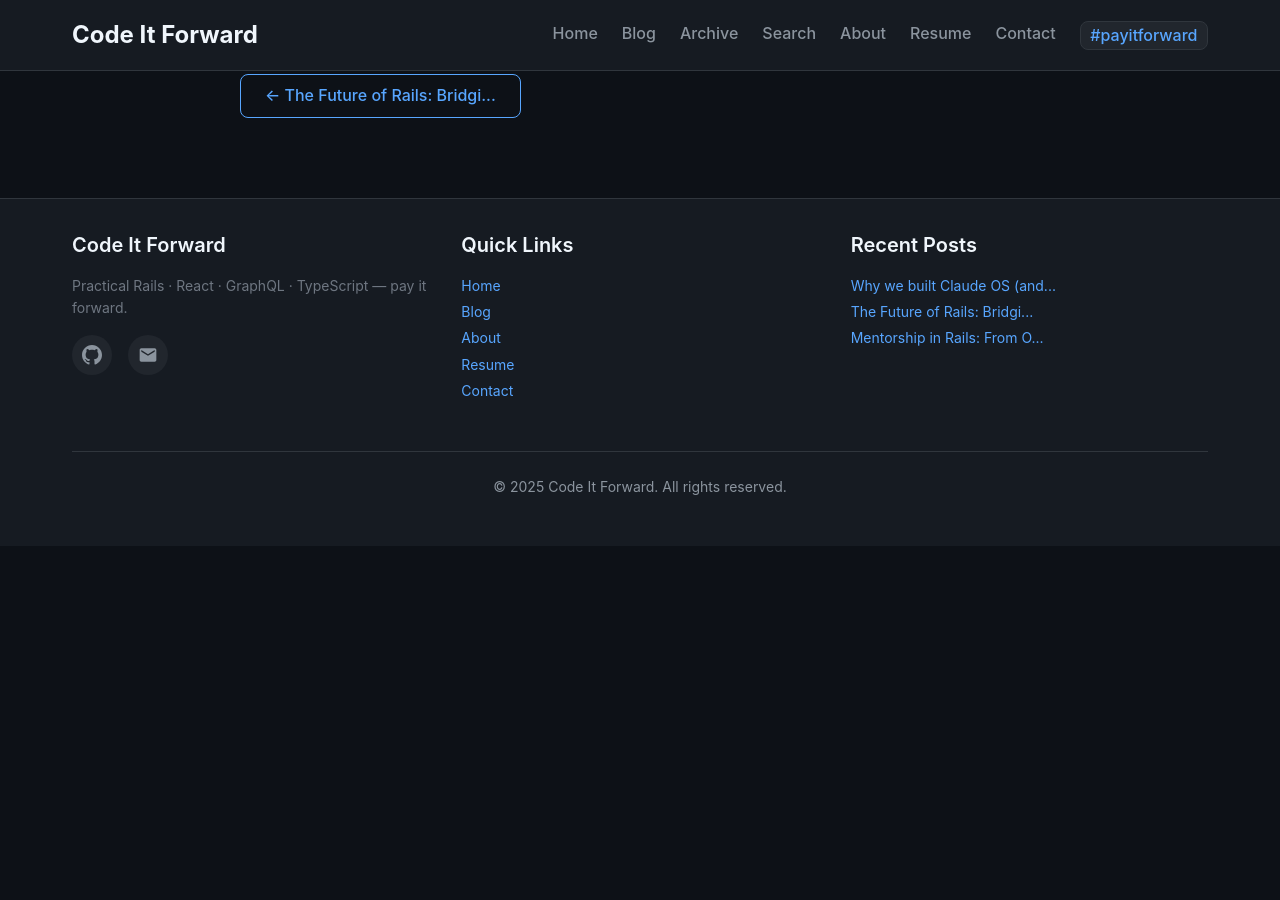
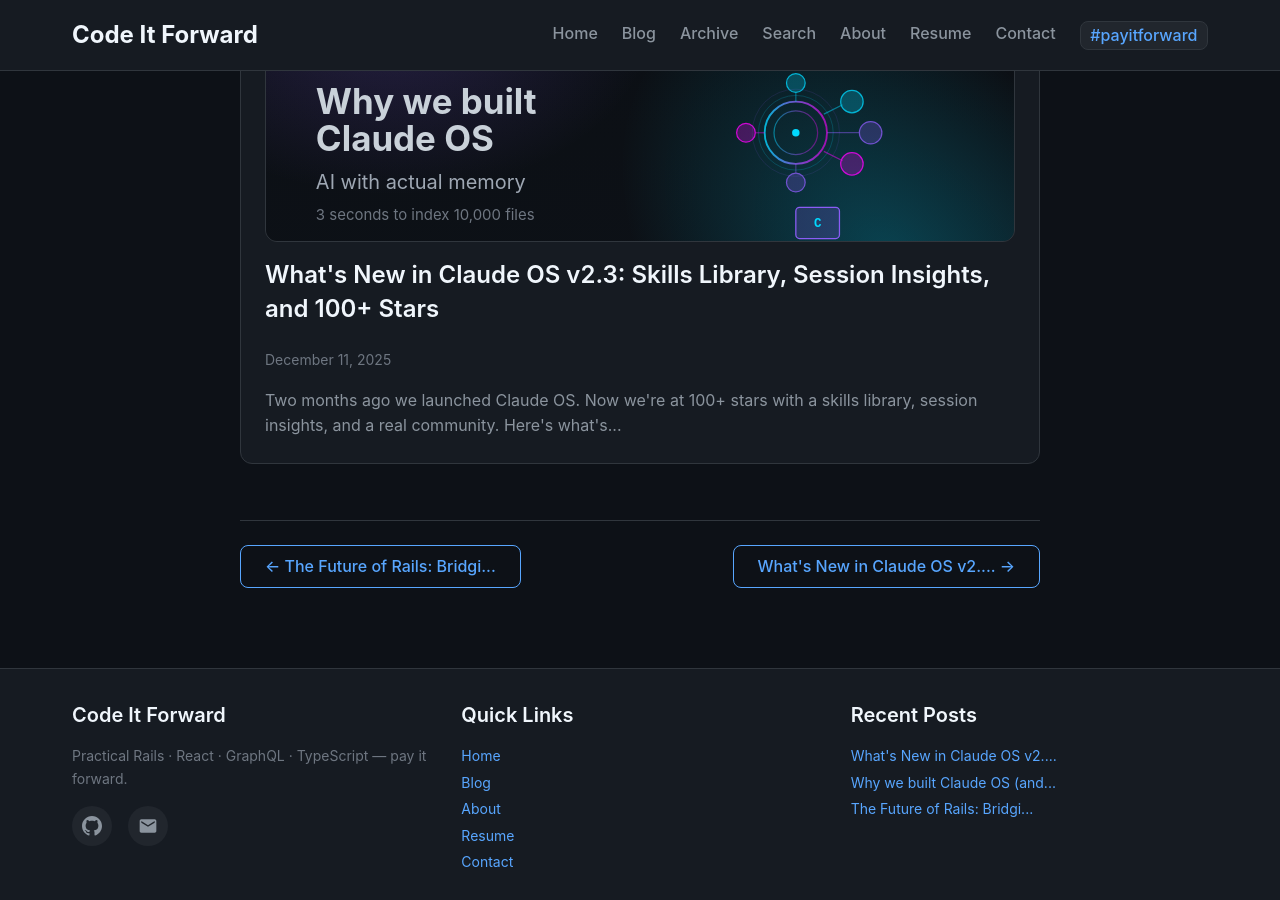
Before and after one commit to brobertsaz/brobertsaz.github.io, a Jekyll site: the page built from _posts/2025-10-31-why-we-built-claude-os-and-what-it-actually-is.md, in a window 1280 px wide and 900 px high, scrolled down 6414 px. Built offline with Jekyll 4.4.1, drawn with Linux system fonts in a browser that asks for light colours; comment, search, counter and statistics services are not loaded; before the commit the page ends 6960 px from its top, so only the background shows below that; some of the changed lines change nothing that is shown; some of the changed text lies outside the part shown.

Commit message:
New post about claude-os

````diff
--- a/_posts/2025-10-31-why-we-built-claude-os-and-what-it-actually-is.md
+++ b/_posts/2025-10-31-why-we-built-claude-os-and-what-it-actually-is.md
@@ -149,7 +149,7 @@
 
 If you have a big codebase and waiting 3–5 hours for indexing sounds painful, the hybrid indexing alone might be worth it.
 
-Check it out at [github.com/brobertsaz/claude-os](https://github.com/brobertsaz/claude-os). There's also a [live demo](https://thebob.dev/claude-os/) if you want to see what it looks like before installing.
+Check it out at [github.com/brobertsaz/claude-os](https://github.com/brobertsaz/claude-os). There's also [full documentation](https://thebob.dev/claude-os/) if you want to learn more before installing.
 
 It's 100% free, 100% open source, MIT licensed. Built by developers who got tired of starting every conversation from zero.
 
--- /dev/null
+++ b/_posts/2025-12-11-whats-new-in-claude-os-v2-3.md
@@ -0,0 +1,212 @@
+---
+layout: post
+title: "What's New in Claude OS v2.3: Skills Library, Session Insights, and 100+ Stars"
+date: 2025-12-11 10:00:00 -0600
+categories: [ai, tools, productivity]
+tags: [claude, ai, development-tools, rag, sqlite, productivity, skills]
+excerpt: "Two months ago we launched Claude OS. Now we're at 100+ stars with a skills library, session insights, and a real community. Here's what's new."
+author: Bob Roberts
+image: /assets/images/covers/claude-os.svg
+image_alt: Claude OS v2.3 - Skills Library and Session Insights
+image_position: center center
+linkedin_blurb: |
+  Two months ago I wrote about building Claude OS - the memory system that stops you from re-explaining your codebase to Claude every session.
+
+  Since then: 100+ GitHub stars, 25 forks, 7 contributors, and some features that actually changed how I code.
+
+  The big one? Skills Library. 36+ teachable behaviors you can install with one click. TDD workflows. Debugging frameworks. PDF manipulation. Claude follows them automatically.
+
+  Also: Session insights that extract patterns from your work. A beautiful new installer. And a wiki with our "staff picks" of skills we actually trust.
+
+  If you've ever wished Claude would remember what it learned yesterday, this might be worth a look. Full post on the blog.
+---
+
+Two months ago, I wrote about [why we built Claude OS](https://thebob.dev/ai/tools/productivity/2025/10/31/why-we-built-claude-os-and-what-it-actually-is/) and the problem it solves: spending 30–40% of your time re-explaining your codebase to Claude because it forgets everything between sessions.
+
+Since then, Claude OS has grown from a personal productivity tool into something with a real community behind it. We crossed **100 stars** on GitHub, have **25 forks**, **7 contributors**, and an active Discord. But more importantly, we shipped features that make Claude genuinely better at its job.
+
+Here's what's new in v2.3.
+
+## The Skills Library: Teaching Claude new tricks
+
+The biggest addition in v2.3 is the **Skills Library**—a way to browse, install, and manage reusable instruction sets that teach Claude specific capabilities.
+
+### What are skills?
+
+Skills are markdown files that live in `.claude/skills/` and automatically load when relevant. They can teach Claude anything: coding patterns, debugging frameworks, tool workflows, domain-specific knowledge.
+
+For example, the `systematic-debugging` skill teaches Claude a five-phase debugging framework instead of letting it guess-and-check:
+
+```
+Phase 0: Problem Intake (ASK questions first)
+Phase 1: Root Cause Investigation
+Phase 2: Pattern Analysis
+Phase 3: Hypothesis Testing
+Phase 4: Implementation with TDD
+```
+
+Before this skill, Claude would often jump straight to "fixing" bugs without understanding them. Now it asks clarifying questions first. That single behavior change has saved me hours of frustration.
+
+### 36+ community skills
+
+We've integrated two skill repositories:
+
+**Anthropic Official (16 skills):**
+- `pdf` - Create, edit, analyze PDF documents
+- `xlsx` - Spreadsheet manipulation with formulas
+- `frontend-design` - Production-grade UI components
+- `mcp-builder` - Create MCP servers
+- `doc-coauthoring` - Collaborative documentation workflow
+
+**Superpowers by Jesse Vincent (20 skills):**
+- `test-driven-development` - Rigorous TDD: red-green-refactor
+- `systematic-debugging` - The five-phase framework mentioned above
+- `verification-before-completion` - Prevents Claude from saying "done" without evidence
+- `brainstorming` - Structured ideation before coding
+- `root-cause-tracing` - Trace bugs backward through call stacks
+
+### Installing is simple
+
+```bash
+/claude-os-skills                    # List installed skills
+/claude-os-skills install pdf        # Install from community
+/claude-os-skills templates          # Browse local templates
+```
+
+Or use the web UI at `http://localhost:5173`—browse skills visually, read descriptions, install with one click.
+
+### Our curated recommendations
+
+Not all skills are created equal. We've started a [Recommended Skills wiki page](https://github.com/brobertsaz/claude-os/wiki/Recommended-Skills) with our "staff picks"—skills we actually use daily and trust.
+
+**The "Must-Have Stack":**
+1. `systematic-debugging` - Prevents guess-and-check debugging
+2. `verification-before-completion` - Prevents false "done" claims
+3. `brainstorming` - Structured design before coding
+
+These three address Claude's most common failure modes. Install them first.
+
+## Session Insights: Let Claude remember what it learned
+
+The second major feature is **Session Insights**—the ability to parse Claude Code sessions and extract valuable patterns automatically.
+
+### The problem
+
+Claude Code saves session transcripts as `.jsonl` files. They contain everything: decisions made, bugs fixed, patterns discovered. But they just sit there, unprocessed. Until now.
+
+### How it works
+
+Claude OS can now:
+1. **Parse session files** - Read Claude Code's native `.jsonl` format
+2. **Extract insights** - Identify decisions, patterns, solutions, and blockers
+3. **Save to memory** - Store in your project's knowledge base for future reference
+
+When you end a session, Claude OS can prompt you: "I found 3 insights from this session. Save them to memory?"
+
+### What gets extracted
+
+- **Decisions**: "We chose JWT over sessions because..."
+- **Patterns**: "form_for @object vs :symbol—use object when partials need f.object"
+- **Solutions**: "Fixed N+1 query by eager loading associations"
+- **Blockers**: "Can't upgrade Rails due to gem X incompatibility"
+
+These become searchable context that loads automatically in future sessions. Claude doesn't just remember what you explicitly told it—it remembers what you discovered together.
+
+## Beautiful new installer (v2.2)
+
+The installer got a complete makeover with [Charm CLI (gum)](https://github.com/charmbracelet/gum) support:
+
+```bash
+./setup-claude-os.sh --demo    # See the beautiful UI (no changes made)
+./setup-claude-os.sh --dry-run # Preview what would happen
+```
+
+**New features:**
+- Interactive menus with arrow-key navigation
+- Graceful bash fallback when gum isn't available
+- Safety features: `--demo`, `--dry-run`, automatic config backups
+- Lite model default: `llama3.2:3b` (2GB) instead of 8b (4.7GB)
+- Cloud option: Choose local Ollama or OpenAI during setup
+- Better Linux support across distros
+
+The `--demo` flag is particularly nice for kicking the tires before committing to anything.
+
+## Community contributions
+
+This release wouldn't exist without our contributors:
+
+| Contributor | Contributions |
+|-------------|--------------|
+| [@illAssad](https://github.com/illAssad) | SQLite cursor fixes, tree-sitter compatibility, non-blocking indexing, Jobs Dashboard |
+| [@williamclavier](https://github.com/williamclavier) | Auto-create commands/skills directories |
+| [@jplimack](https://github.com/jplimack) | Dynamic paths (no more hardcoding!) |
+| [@gkastanis](https://github.com/gkastanis) | Linux support, missing frontend files |
+| [@nicseltzer](https://github.com/nicseltzer) | Documentation fixes |
+
+**Thank you.** Every PR makes Claude OS better for everyone.
+
+## What's actually working well
+
+After two months of daily use on real projects, here's what I can report:
+
+**Session context loading** - This is the killer feature. Every session starts by searching recent memories and loading relevant context. Claude doesn't start cold anymore. It knows what we were working on, what patterns we've established, what gotchas to avoid.
+
+**The Kanban board** - When using Agent-OS for spec-driven development, the real-time board is genuinely useful. Edit `tasks.md`, board updates in ~6 seconds. It's not revolutionary, but it's nice to see progress visually.
+
+**Tree-sitter indexing** - 10,000 files in 30 seconds instead of hours. This made Claude OS usable for large codebases. If you haven't read the [original post](https://thebob.dev/ai/tools/productivity/2025/10/31/why-we-built-claude-os-and-what-it-actually-is/), the 600–1000x speedup was a game-changer.
+
+**Skills** - Having Claude follow `systematic-debugging` instead of guess-and-check has saved hours of frustration. The Phase 0 "ask questions first" behavior alone is worth the install.
+
+## What's still rough
+
+I promised transparency in the first post, so here's what needs work:
+
+**Installation complexity** - It's better with the new installer, but still requires Python 3.11/3.12, Ollama or OpenAI, and some terminal comfort. We're not at "npm install" simplicity yet.
+
+**Memory consolidation** - We track that memories should be consolidated, but haven't built the actual consolidation yet. Your knowledge base grows forever without cleanup.
+
+**Windows support** - Not there. Coming, but not there.
+
+**Extraction accuracy** - Session insight extraction uses Ollama's LLM. Quality varies. We recently fixed a hallucination bug where it was inventing insights that weren't in the transcript. It's better now, but not perfect.
+
+## The road to 125 stars
+
+We're at **106 stars** and aiming for **125 by Christmas**. Sounds arbitrary, but having a goal keeps us shipping.
+
+If Claude OS has helped your workflow, consider:
+
+- ⭐ [Starring the repo](https://github.com/brobertsaz/claude-os)
+- 📣 Sharing with other Claude Code users
+- 🤝 Contributing a skill, fix, or improvement
+- 💬 Joining the [Discord](https://discord.gg/BrvVYdXkCU)
+
+Every star helps more developers discover that Claude doesn't have to forget everything between sessions.
+
+## Try it
+
+```bash
+git clone https://github.com/brobertsaz/claude-os.git
+cd claude-os
+./setup-claude-os.sh --demo  # See the UI first
+./setup-claude-os.sh         # Install for real
+```
+
+**Links:**
+- **GitHub**: [brobertsaz/claude-os](https://github.com/brobertsaz/claude-os)
+- **Documentation**: [thebob.dev/claude-os](https://thebob.dev/claude-os/)
+- **Wiki**: [Recommended Skills](https://github.com/brobertsaz/claude-os/wiki/Recommended-Skills)
+- **Discord**: [Join the community](https://discord.gg/BrvVYdXkCU)
+
+---
+
+## The one-minute version
+
+- **What's new:** Skills library (36+ skills), session insights, beautiful installer
+- **Skills:** Teachable behaviors—TDD, debugging, PDF manipulation, and more
+- **Session insights:** Auto-extract patterns from your work sessions
+- **Community:** 100+ stars, 7 contributors, active Discord
+- **Still free:** 100% local, never sends your code anywhere
+
+If you try the skills library, let me know which ones actually help. We're building the "recommended" list based on what people actually use, not what sounds impressive.
+
+See you at 125 stars. 🚀
````
